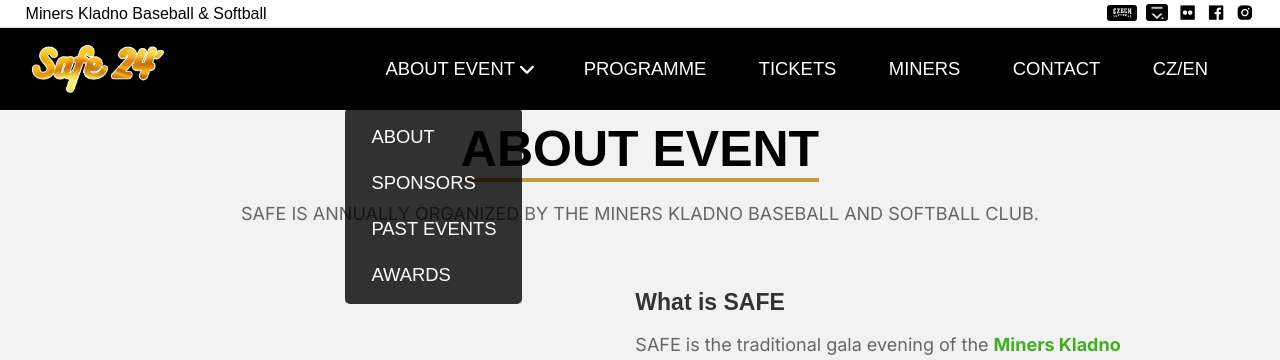
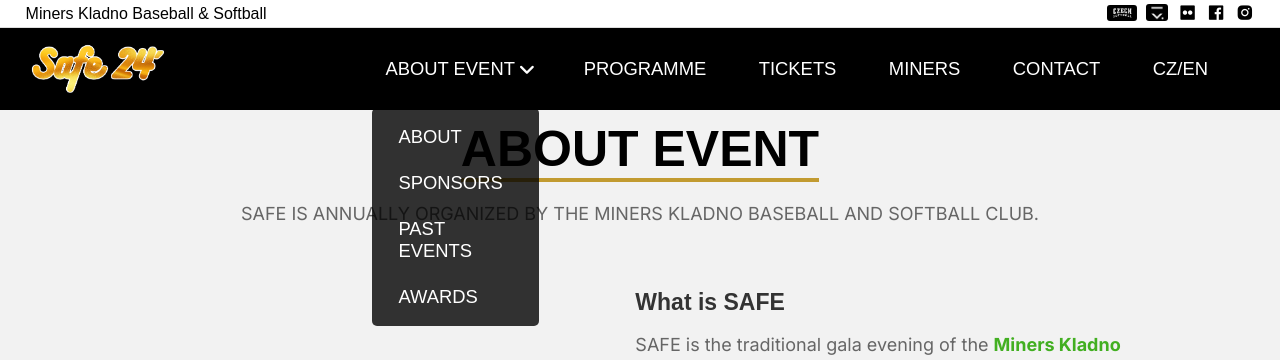
Before and after one commit to kuceraf06/SAFE, a PHP site: page /en/about/index.php in a window 1280 px wide, after a click on "ABOUT EVENT". Shown: the top 360 px of the page. Run offline with PHP 8.4, Linux system fonts and the light colour scheme; some web fonts are replaced.

Commit message:
Add files via upload

```diff
--- a/css/style.css
+++ b/css/style.css
@@ -301,6 +301,10 @@ body {
     animation-duration: 0.5s;
     animation-name: slideIn; /* Apply slideIn animation */
     transition: opacity 0.3s; /* Add transition for opacity */
+}
+
+.dropEn {
+    margin-left: 27px;
 }
 
 @keyframes slideIn {
--- a/skeleton/navbar-en.php
+++ b/skeleton/navbar-en.php
@@ -1,7 +1,7 @@
 <nav class="navbar">
             <div class="dropdown">
                 <div class="dropdown-toggle" id="aboutButton"><p class="dropdown-toggle" id="aboutButton">ABOUT EVENT <i class="fa-solid fa-angle-right toggleIcon"></i></p></div>
-                <div class="dropdown-content">
+                <div class="dropdown-content dropEn">
                     <a href="/en/about/" class="before first-child">ABOUT</a>
                     <a href="/en/sponsors/" class="before-hover">SPONSORS</a>
                     <a href="/en/events/" class="before-half s">PAST EVENTS</a>
```
